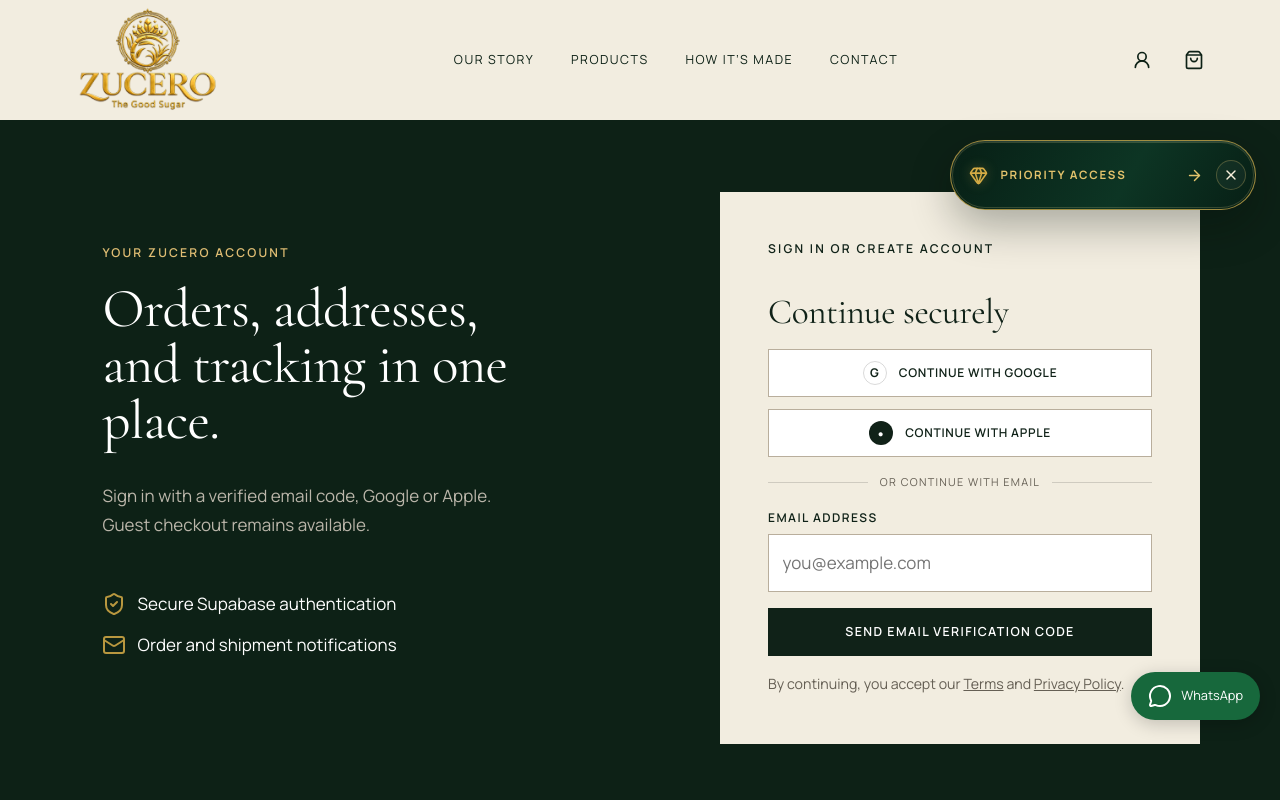
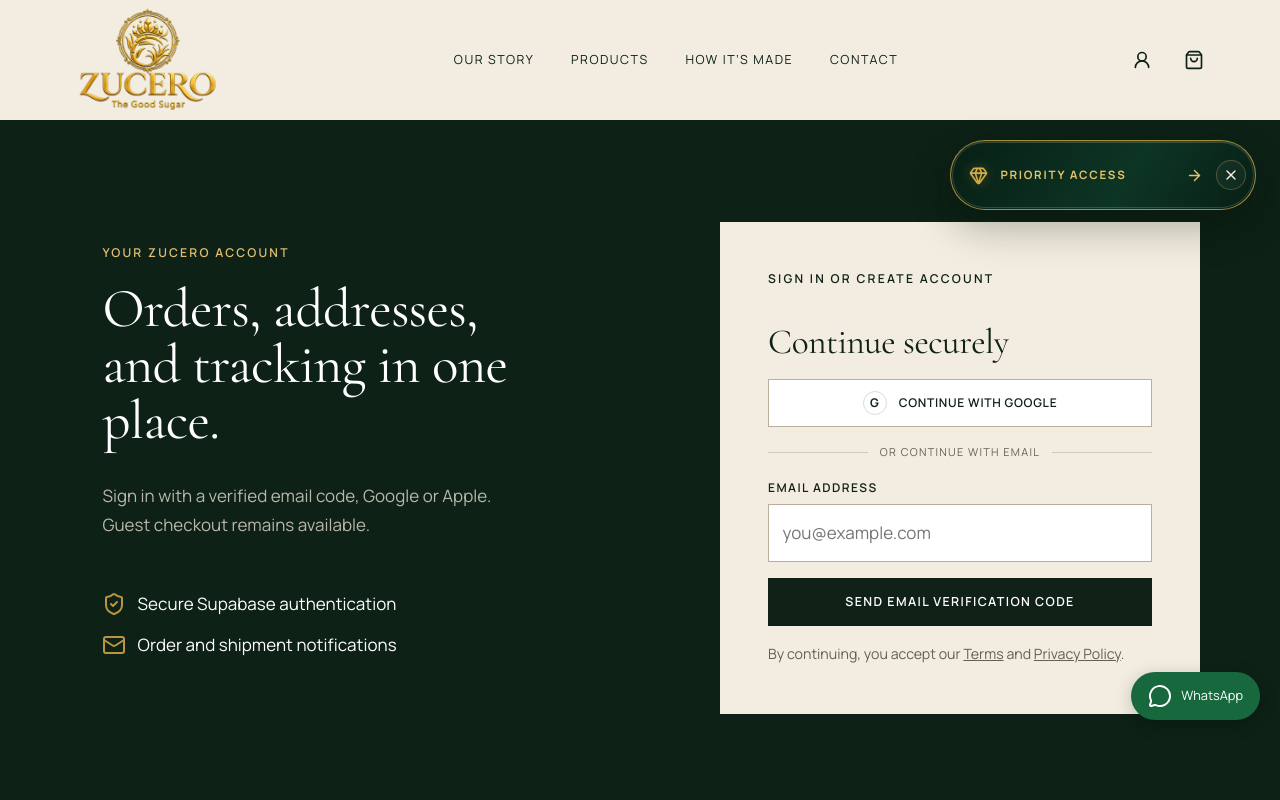
Before and after one commit to singhsaurabhsohan/zucero-website, a Next.js app in the folder storefront/: page /account in a window 1280 px wide. Shown: the top 800 px of the page. Built offline with nearby package versions, Linux system fonts and the light colour scheme; no server answers.

Commit message:
Hide Apple sign-in until provider is available

```diff
--- a/storefront/components/social-auth-buttons.tsx
+++ b/storefront/components/social-auth-buttons.tsx
@@ -7,20 +7,20 @@ const SITE_URL = process.env.NEXT_PUBLIC_SITE_URL?.trim() || "https://www.thegoo
 
 export function SocialAuthButtons() {
   const client = useMemo(() => isSupabaseConfigured() ? createSupabaseBrowserClient() : null, []);
-  const [busy, setBusy] = useState<"google" | "apple" | null>(null);
+  const [busy, setBusy] = useState(false);
   const [message, setMessage] = useState("");
 
-  async function continueWith(provider: "google" | "apple") {
+  async function continueWithGoogle() {
     if (!client) { setMessage("Account sign in is temporarily unavailable."); return; }
-    setBusy(provider);
+    setBusy(true);
     setMessage("");
     const redirectTo = new URL("/auth/callback", SITE_URL).toString();
-    const { error } = await client.auth.signInWithOAuth({ provider, options: { redirectTo } });
+    const { error } = await client.auth.signInWithOAuth({ provider: "google", options: { redirectTo } });
     if (error) {
-      setBusy(null);
+      setBusy(false);
       setMessage(error.message);
     }
   }
 
-  return <div className="social-auth"><button className="social-auth-button" type="button" disabled={Boolean(busy)} onClick={() => continueWith("google")}><span className="social-auth-mark">G</span>{busy === "google" ? "Connecting…" : "Continue with Google"}</button><button className="social-auth-button" type="button" disabled={Boolean(busy)} onClick={() => continueWith("apple")}><span className="social-auth-mark apple-mark">●</span>{busy === "apple" ? "Connecting…" : "Continue with Apple"}</button>{message && <p className="form-message" role="status">{message}</p>}</div>;
+  return <div className="social-auth"><button className="social-auth-button" type="button" disabled={busy} onClick={continueWithGoogle}><span className="social-auth-mark">G</span>{busy ? "Connecting…" : "Continue with Google"}</button>{message && <p className="form-message" role="status">{message}</p>}</div>;
 }
```
